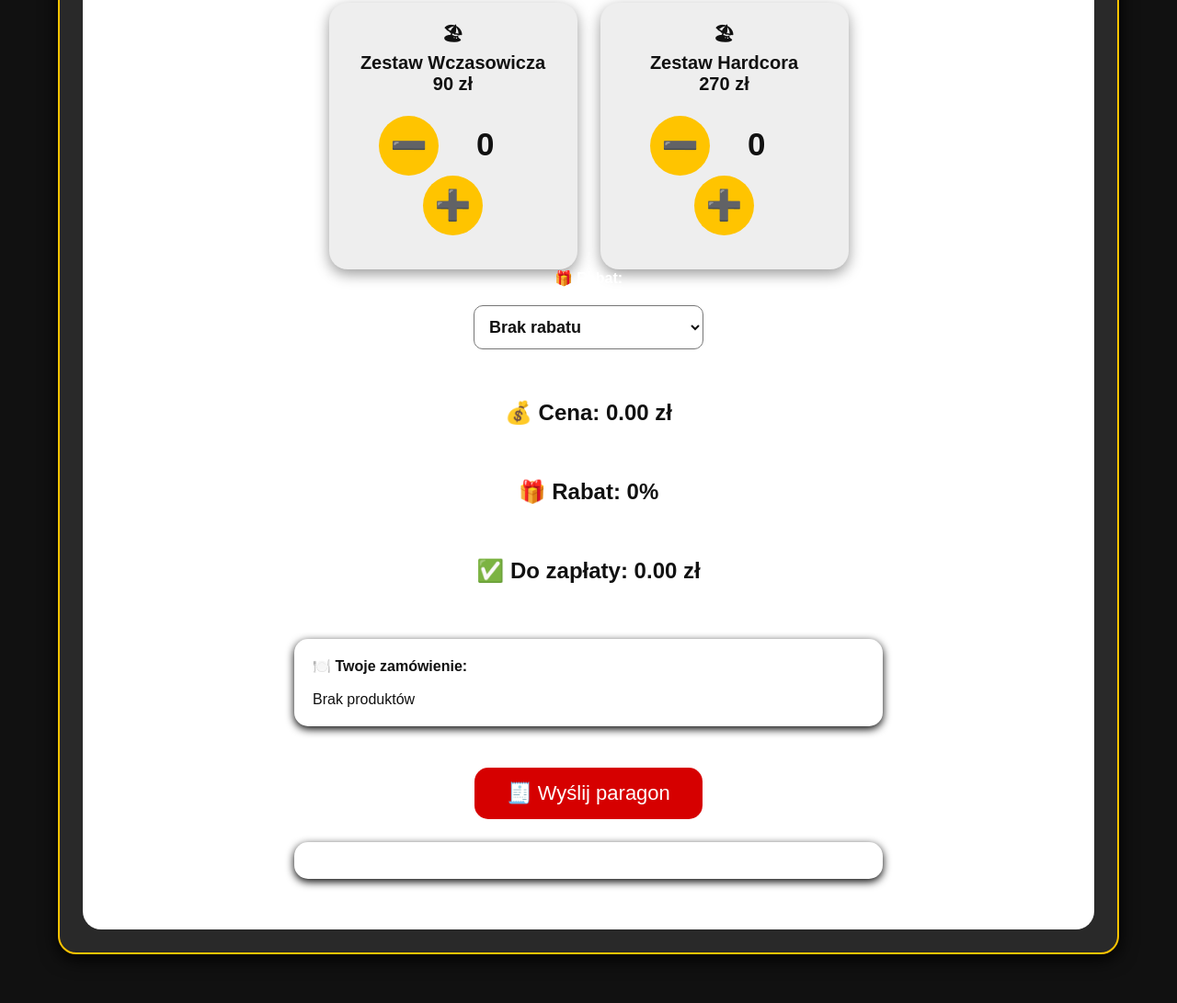
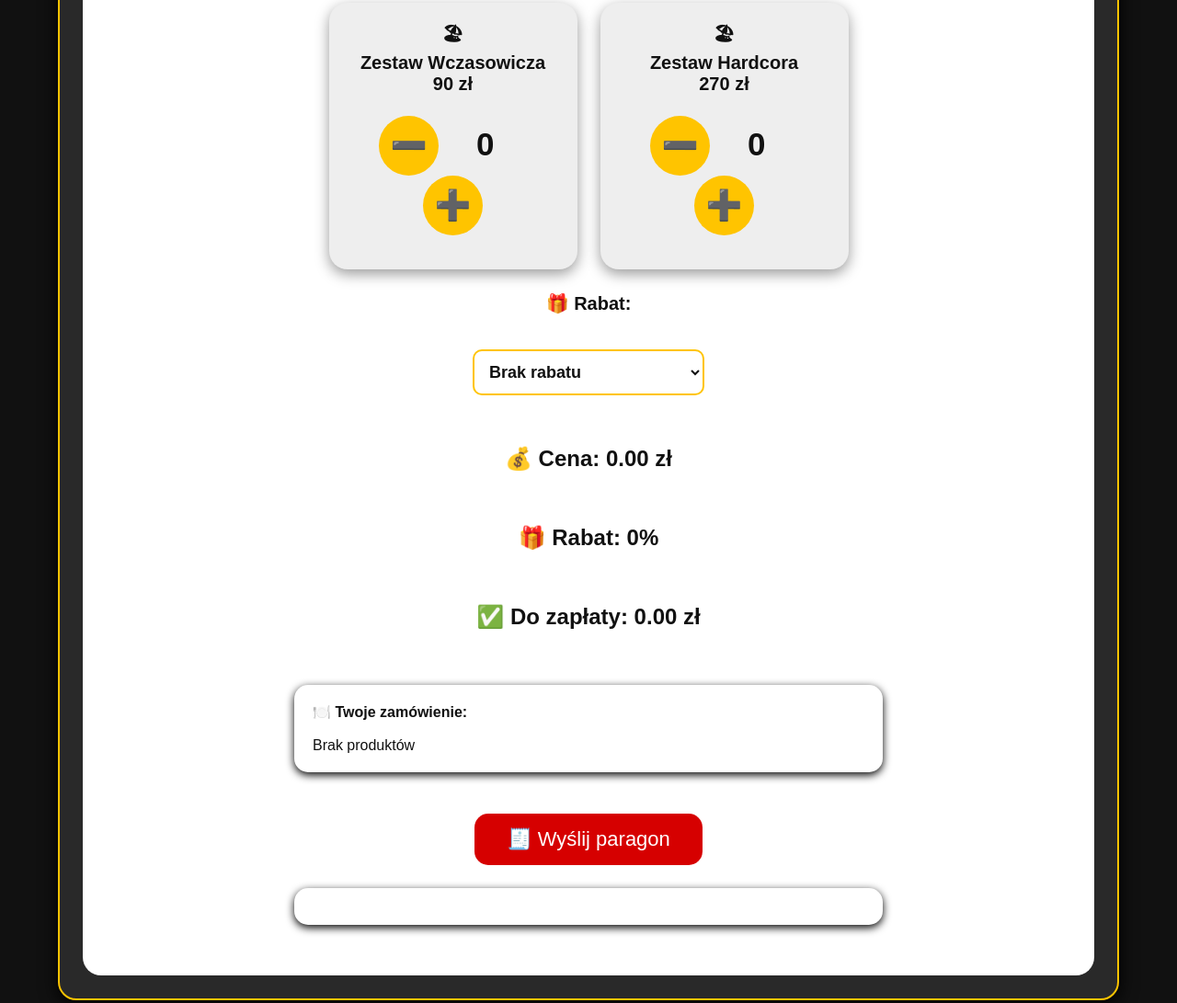
Before and after one commit to Relax-Kebab/Sytem-pargon-w-pracownicy-Relax-Kebab-, a plain HTML site: page index.html in a window 1280 px wide. Shown: the part 1513-2604 px from the top of the page at 92% size. Drawn offline with Linux system fonts and the light colour scheme.

Commit message:
Update index.html

```diff
--- a/index.html
+++ b/index.html
@@ -141,7 +141,7 @@ select{
     margin:15px 0;
     color:#111;
 }
-    select{
+select{
     margin-top:20px;
     padding:12px;
     font-size:18px;
@@ -149,11 +149,30 @@ select{
     color:#111;
     background:#fff;
     font-weight:bold;
+    border:2px solid #ffc400;
 }
 
 select option{
     color:#111;
     background:#fff;
+    font-weight:bold;
+}
+
+/* tekst wybranego rabatu */
+#rabat{
+    color:#111;
+}
+
+/* lista po rozwinięciu */
+#rabat option{
+    color:#111;
+    background:#fff;
+}
+    label{
+    display:block;
+    margin-top:25px;
+    color:#111;
+    font-size:20px;
 }
 </style>
 
```
